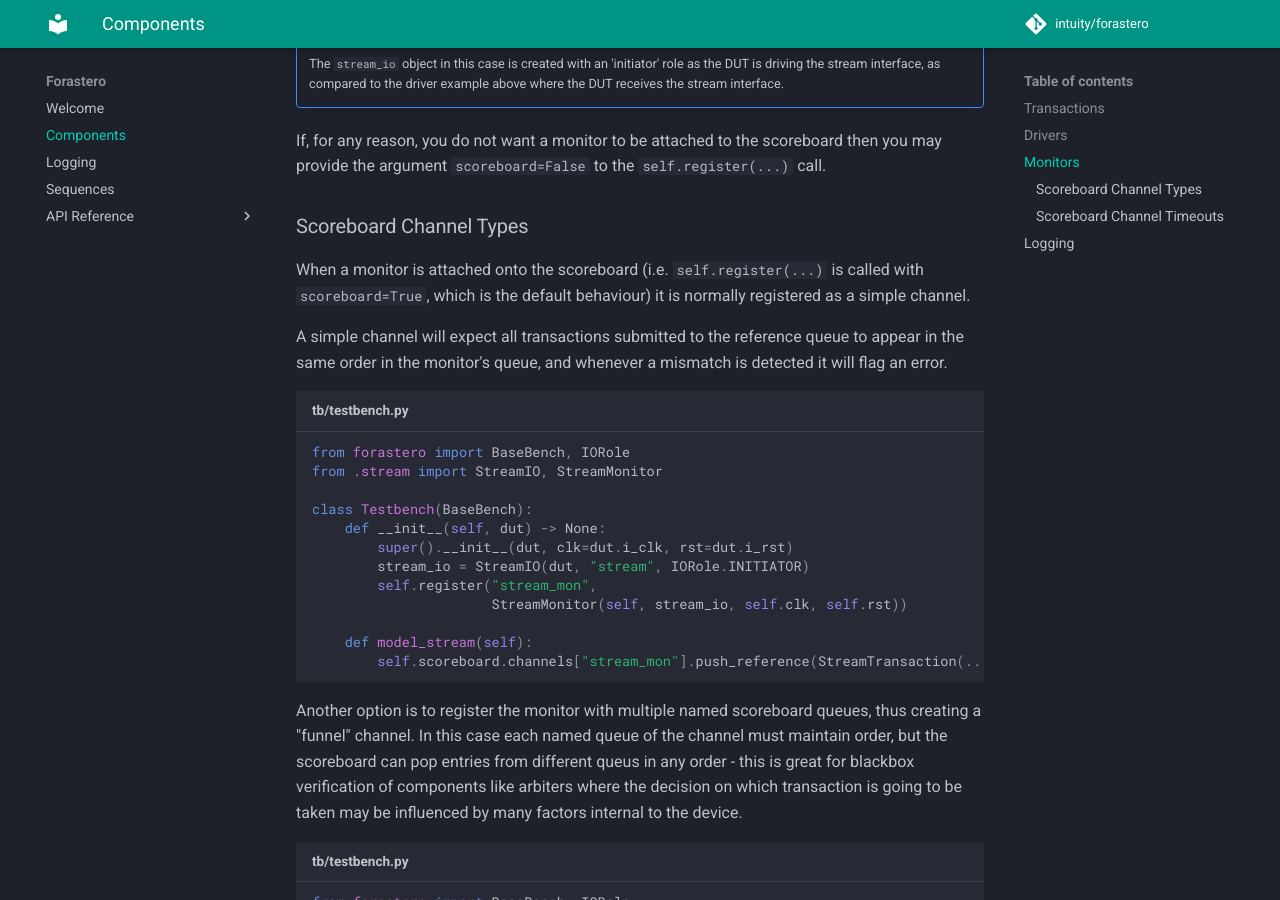
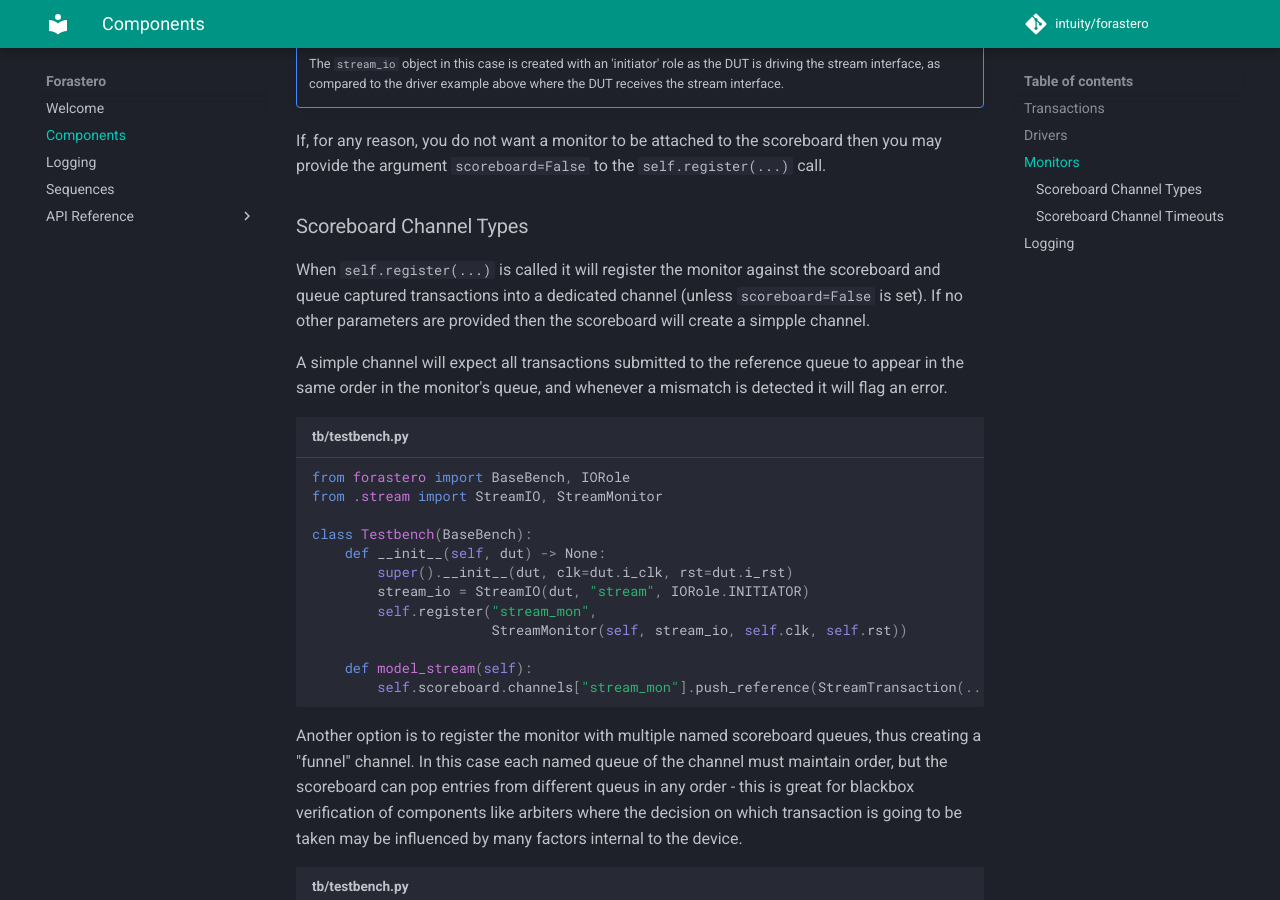
Before and after one commit to Intuity/forastero, an MkDocs documentation site: the page built from docs/components.md, in a window 1280 px wide and 900 px high, scrolled down 4497 px. Built offline with MkDocs 1.6.1 and Material for MkDocs 9.7.7, drawn with Linux system fonts in a browser that asks for light colours; comment, search, counter and statistics services are not loaded.

Commit message:
Rewriting sentence

```diff
--- a/docs/components.md
+++ b/docs/components.md
@@ -219,9 +219,10 @@ call.
 
 ### Scoreboard Channel Types
 
-When a monitor is attached onto the scoreboard (i.e. `self.register(...)` is
-called with `scoreboard=True`, which is the default behaviour) it is normally
-registered as a simple channel.
+When `self.register(...)` is called it will register the monitor against the
+scoreboard and queue captured transactions into a dedicated channel (unless
+`scoreboard=False` is set). If no other parameters are provided then the
+scoreboard will create a simpple channel.
 
 A simple channel will expect all transactions submitted to the reference queue
 to appear in the same order in the monitor's queue, and whenever a mismatch is
```
